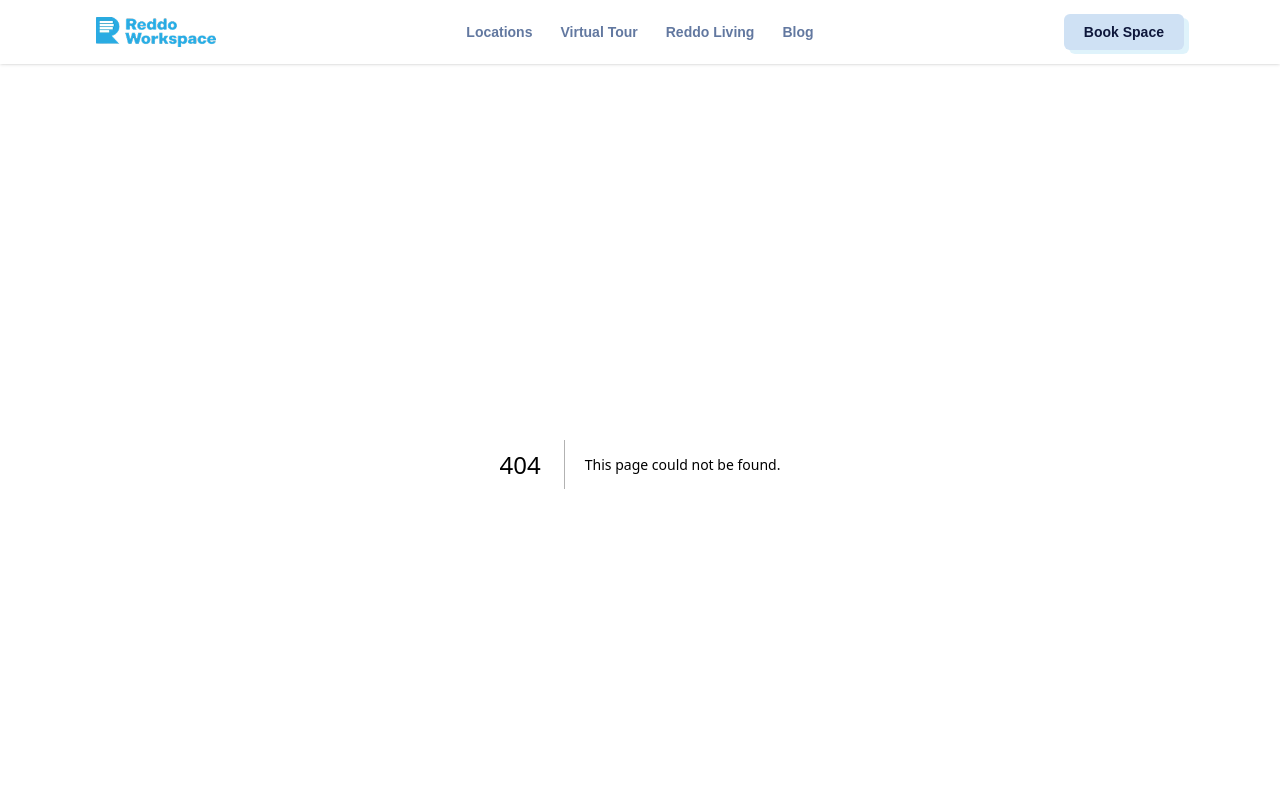
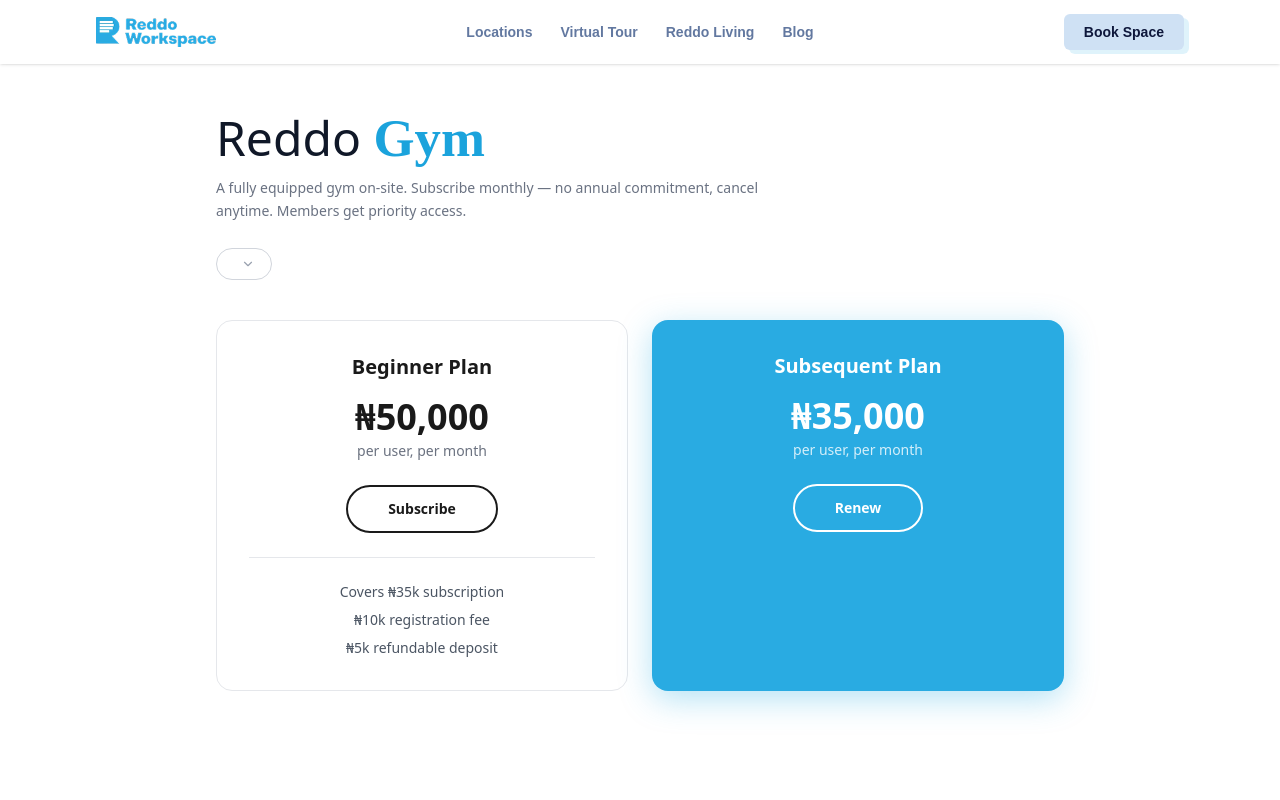
Before and after one commit to ifepluscoorg/Reddo-frontend, a Next.js app: page /Gym in a window 1280 px wide. Before the commit this address had no page. Shown: the top 800 px of the page. Built offline with nearby package versions, Linux system fonts and the light colour scheme; a web font is replaced by a local one.

Commit message:
added gym page and brew cafe page

```diff
--- /dev/null
+++ b/app/BrewCafe/page.tsx
@@ -0,0 +1,97 @@
+"use client";
+
+import { useState, useMemo } from "react";
+import { ChevronDown } from "lucide-react";
+import { CAFE_CATEGORIES, CAFE_MENU_ITEMS } from "../lib/data";
+
+interface BrewCafePageProps {
+  locationName: string;
+}
+
+export default function BrewCafePage({ locationName }: BrewCafePageProps) {
+  const [activeCatId, setActiveCatId] = useState(CAFE_CATEGORIES[0].id);
+
+  const visibleItems = useMemo(
+    () => CAFE_MENU_ITEMS.filter((item) => item.categoryId === activeCatId),
+    [activeCatId],
+  );
+
+  return (
+    <div className="min-h-screen bg-white">
+      <div className="max-w-5xl mx-auto px-6 pt-12 pb-16">
+        {/* Title */}
+        <h1
+          className="text-5xl mb-3"
+          style={{
+            fontFamily: "'Caveat', cursive",
+            fontWeight: 600,
+            color: "#1a1a1a",
+          }}
+        >
+          Brew <span style={{ color: "#1BA3DC" }}>Cafe</span>
+        </h1>
+        <p className="text-gray-500 text-sm mb-5 max-w-xl leading-relaxed">
+          Our in-house café. Free to all members and guests. Fresh coffee, light
+          bites and house specials.
+        </p>
+
+        {/* Location + hours */}
+        <div className="flex flex-wrap items-center gap-3 mb-8">
+          <div className="inline-flex items-center gap-2 px-4 py-2 rounded-full border border-gray-300 text-sm text-gray-700 cursor-pointer hover:bg-gray-50 transition-colors">
+            <span>{locationName}</span>
+            <ChevronDown size={14} className="text-gray-400" />
+          </div>
+          <span className="text-xs text-gray-500 bg-gray-100 px-3 py-1.5 rounded-full">
+            Hours: Mon–Fri 7am–8pm · Sat 8am–4pm · Sun: Closed
+          </span>
+        </div>
+
+        {/* Category tabs */}
+        <div className="flex items-center gap-2 overflow-x-auto pb-2 mb-8">
+          {CAFE_CATEGORIES.map((cat) => {
+            const active = cat.id === activeCatId;
+            return (
+              <button
+                key={cat.id}
+                onClick={() => setActiveCatId(cat.id)}
+                className="flex items-center gap-2 px-4 py-2.5 rounded-full text-sm font-medium whitespace-nowrap transition-all flex-shrink-0"
+                style={
+                  active
+                    ? { background: "#1BA3DC", color: "#fff" }
+                    : { background: "#f3f4f6", color: "#374151" }
+                }
+              >
+                <span>{cat.icon}</span>
+                <span>{cat.label}</span>
+              </button>
+            );
+          })}
+        </div>
+
+        {/* Menu grid */}
+        <div className="grid grid-cols-1 sm:grid-cols-2 lg:grid-cols-3 gap-4">
+          {visibleItems.map((item) => (
+            <div
+              key={item.id}
+              className="rounded-xl p-5 border border-gray-100 hover:border-gray-200 hover:shadow-sm transition-all"
+            >
+              <h3 className="font-bold text-gray-900 text-base mb-1">
+                {item.name}
+              </h3>
+              <p className="text-gray-400 text-xs leading-relaxed mb-3">
+                {item.description}
+              </p>
+              <p className="font-bold text-gray-800 text-sm">₦{item.price}</p>
+            </div>
+          ))}
+        </div>
+
+        {/* Footnote */}
+        <p className="text-xs text-gray-400 text-center mt-10 leading-relaxed">
+          Menu items and prices subject to change. See our barista for today's
+          specials. Oat milk available on request.
+        </p>
+      </div>
+    </div>
+  );
+}
--- /dev/null
+++ b/app/Gym/page.tsx
@@ -0,0 +1,130 @@
+import { ChevronDown } from "lucide-react";
+import { GYM_PLANS } from "../lib/data";
+
+interface GymPageProps {
+  locationName: string;
+}
+
+export default function GymPage({ locationName }: GymPageProps) {
+  return (
+    <div className="min-h-screen bg-white">
+      <div className="max-w-4xl mx-auto px-6 pt-12 pb-16">
+        {/* Title */}
+        <h1 className="text-5xl font-light text-gray-900 mb-3">
+          Reddo{" "}
+          <span
+            style={{
+              fontFamily: "'Caveat', cursive",
+              color: "#1BA3DC",
+              fontWeight: 600,
+              fontSize: "1.1em",
+            }}
+          >
+            Gym
+          </span>
+        </h1>
+        <p className="text-gray-500 text-sm mb-6 max-w-xl leading-relaxed">
+          A fully equipped gym on-site. Subscribe monthly — no annual
+          commitment, cancel anytime. Members get priority access.
+        </p>
+
+        {/* Location */}
+        <div className="inline-flex items-center gap-2 px-4 py-2 rounded-full border border-gray-300 text-sm text-gray-700 mb-10 cursor-pointer hover:bg-gray-50 transition-colors">
+          <span>{locationName}</span>
+          <ChevronDown size={14} className="text-gray-400" />
+        </div>
+
+        {/* Plan cards */}
+        <div className="grid grid-cols-1 sm:grid-cols-2 gap-6">
+          {GYM_PLANS.map((plan) => (
+            <div
+              key={plan.id}
+              className="rounded-2xl p-8 flex flex-col items-center text-center"
+              style={
+                plan.highlighted
+                  ? {
+                      background: "#29ABE2",
+                      boxShadow: "0 8px 32px rgba(41,171,226,0.35)",
+                    }
+                  : {
+                      background: "#fff",
+                      border: "1.5px solid #e5e7eb",
+                    }
+              }
+            >
+              <h2
+                className="text-xl font-semibold mb-4"
+                style={{ color: plan.highlighted ? "#fff" : "#1a1a1a" }}
+              >
+                {plan.name}
+              </h2>
+
+              <p
+                className="text-4xl font-bold mb-1"
+                style={{ color: plan.highlighted ? "#fff" : "#1a1a1a" }}
+              >
+                ₦{plan.price}
+              </p>
+
+              <p
+                className="text-sm mb-6"
+                style={{
+                  color: plan.highlighted ? "rgba(255,255,255,0.8)" : "#6b7280",
+                }}
+              >
+                {plan.period}
+              </p>
+
+              <button
+                className="px-10 py-3 rounded-full font-bold text-sm transition-all hover:opacity-90 active:scale-95"
+                style={
+                  plan.highlighted
+                    ? {
+                        border: "2px solid #fff",
+                        color: "#fff",
+                        background: "transparent",
+                      }
+                    : {
+                        border: "2px solid #1a1a1a",
+                        color: "#1a1a1a",
+                        background: "#fff",
+                      }
+                }
+              >
+                {plan.cta}
+              </button>
+
+              {plan.features.length > 0 && (
+                <>
+                  <div
+                    className="w-full my-6 border-t"
+                    style={{
+                      borderColor: plan.highlighted
+                        ? "rgba(255,255,255,0.3)"
+                        : "#e5e7eb",
+                    }}
+                  />
+                  <ul className="flex flex-col gap-2 w-full">
+                    {plan.features.map((f) => (
+                      <li
+                        key={f}
+                        className="text-sm text-center"
+                        style={{
+                          color: plan.highlighted
+                            ? "rgba(255,255,255,0.85)"
+                            : "#4b5563",
+                        }}
+                      >
+                        {f}
+                      </li>
+                    ))}
+                  </ul>
+                </>
+              )}
+            </div>
+          ))}
+        </div>
+      </div>
+    </div>
+  );
+}
```
